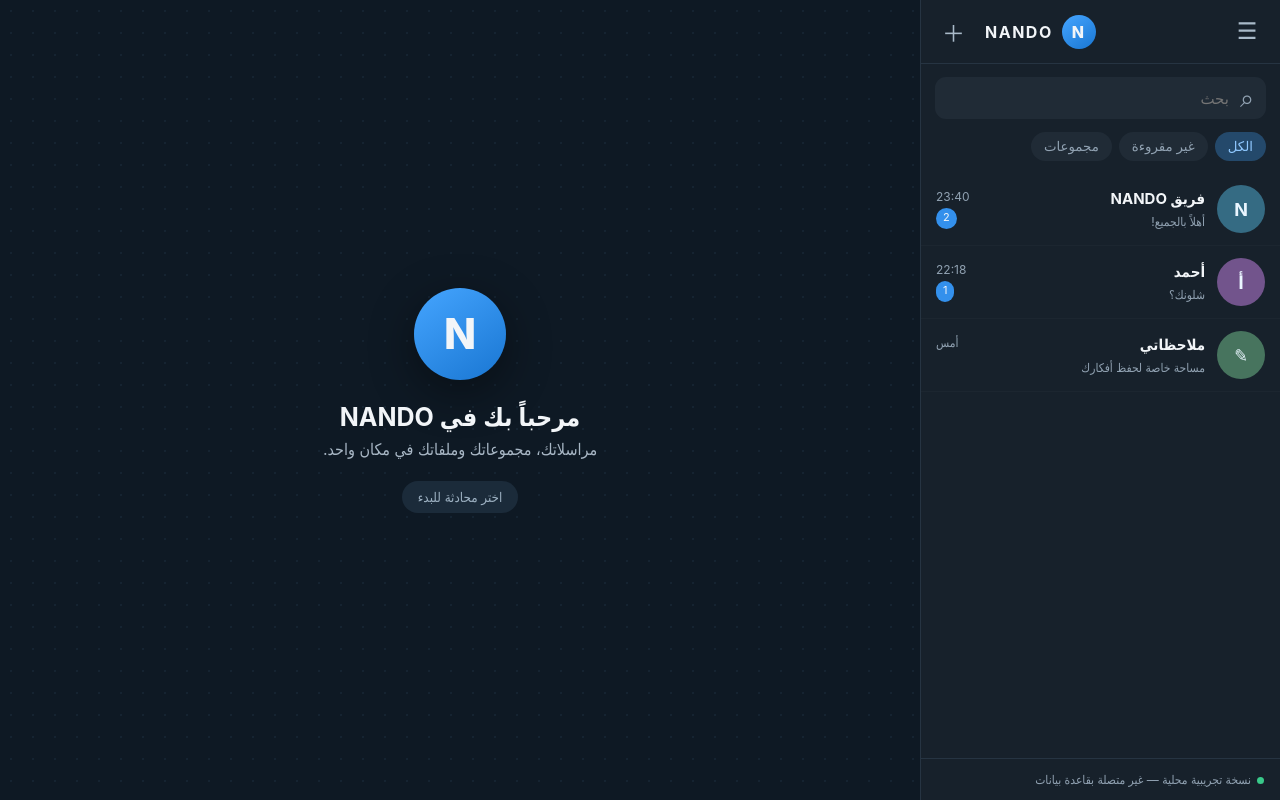
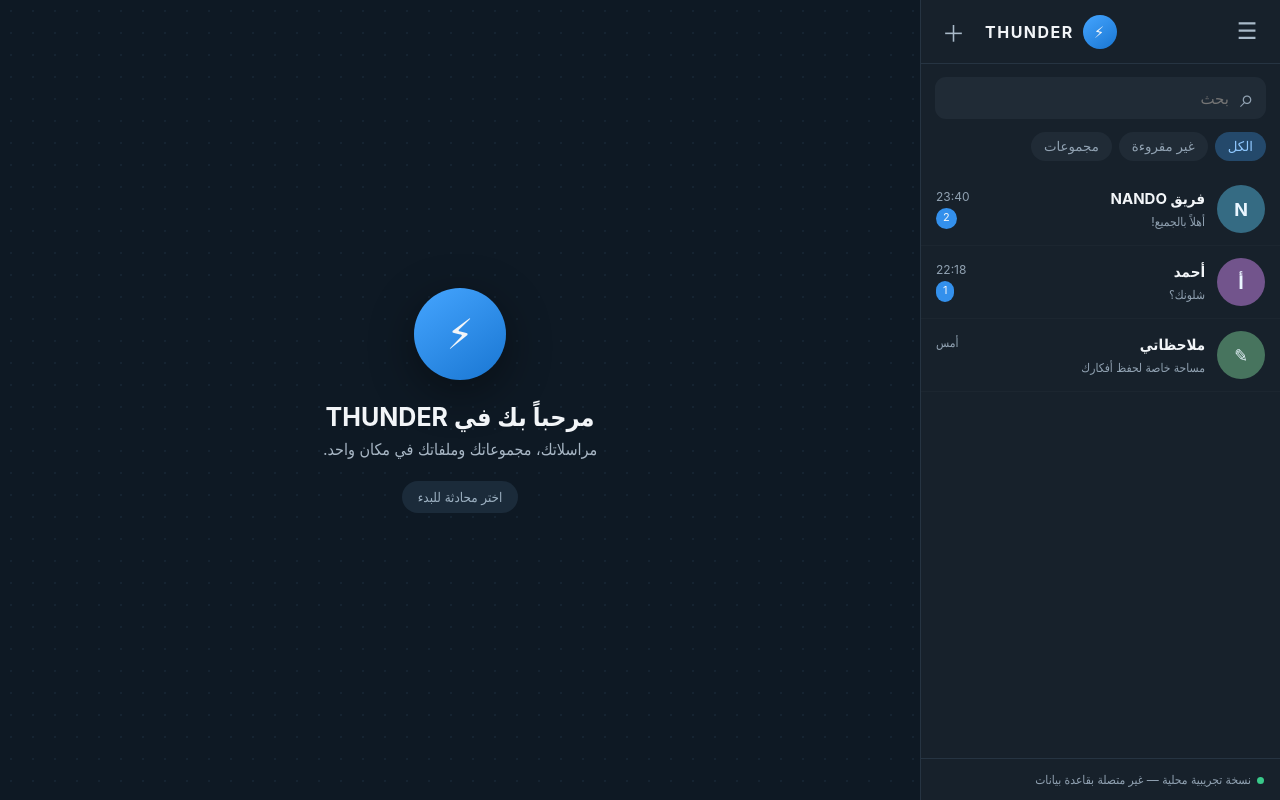
Before and after one commit to blndsrhan20-svg/nando-tap-game, a website: page index.html in a window 1280 px wide. Drawn offline with nearby package versions, Linux system fonts and the light colour scheme; no server answers.

Commit message:
Rebrand web app to Thunder

```diff
--- a/index.html
+++ b/index.html
@@ -3,17 +3,17 @@
 <head>
   <meta charset="utf-8">
   <meta name="viewport" content="width=device-width,initial-scale=1,viewport-fit=cover">
-  <meta name="theme-color" content="#17212b">
-  <meta name="description" content="NANDO Messenger — مراسلة عربية">
+  <meta name="theme-color" content="#111827">
+  <meta name="description" content="THUNDER Messenger — مراسلة عربية">
   <link rel="manifest" href="manifest.webmanifest">
   <link rel="stylesheet" href="style.css">
-  <title>NANDO — Messenger</title>
+  <title>THUNDER — Messenger</title>
 </head>
 <body>
   <section class="auth-screen hidden" id="authScreen">
     <div class="auth-card">
-      <div class="welcome-logo">N</div>
-      <h1>NANDO</h1>
+      <div class="welcome-logo">⚡</div>
+      <h1>THUNDER</h1>
       <p class="auth-subtitle">مراسلاتك في مكان واحد</p>
       <div class="auth-tabs">
         <button type="button" class="auth-tab active" data-mode="login">تسجيل الدخول</button>
@@ -36,7 +36,7 @@
     <aside class="sidebar">
       <header class="topbar">
         <button class="icon" id="menuBtn" aria-label="القائمة">☰</button>
-        <div class="brand"><span class="brandmark">N</span><b>NANDO</b></div>
+        <div class="brand"><span class="brandmark">⚡</span><b>THUNDER</b></div>
         <button class="icon" id="newChat" aria-label="محادثة جديدة">＋</button>
       </header>
       <div class="search"><span>⌕</span><input id="search" placeholder="بحث" autocomplete="off"></div>
@@ -50,8 +50,8 @@
     </aside>
     <main class="conversation">
       <section class="welcome" id="welcome">
-        <div class="welcome-logo">N</div>
-        <h1>مرحباً بك في NANDO</h1>
+        <div class="welcome-logo">⚡</div>
+        <h1>مرحباً بك في THUNDER</h1>
         <p>مراسلاتك، مجموعاتك وملفاتك في مكان واحد.</p>
         <small>اختر محادثة للبدء</small>
       </section>
```
